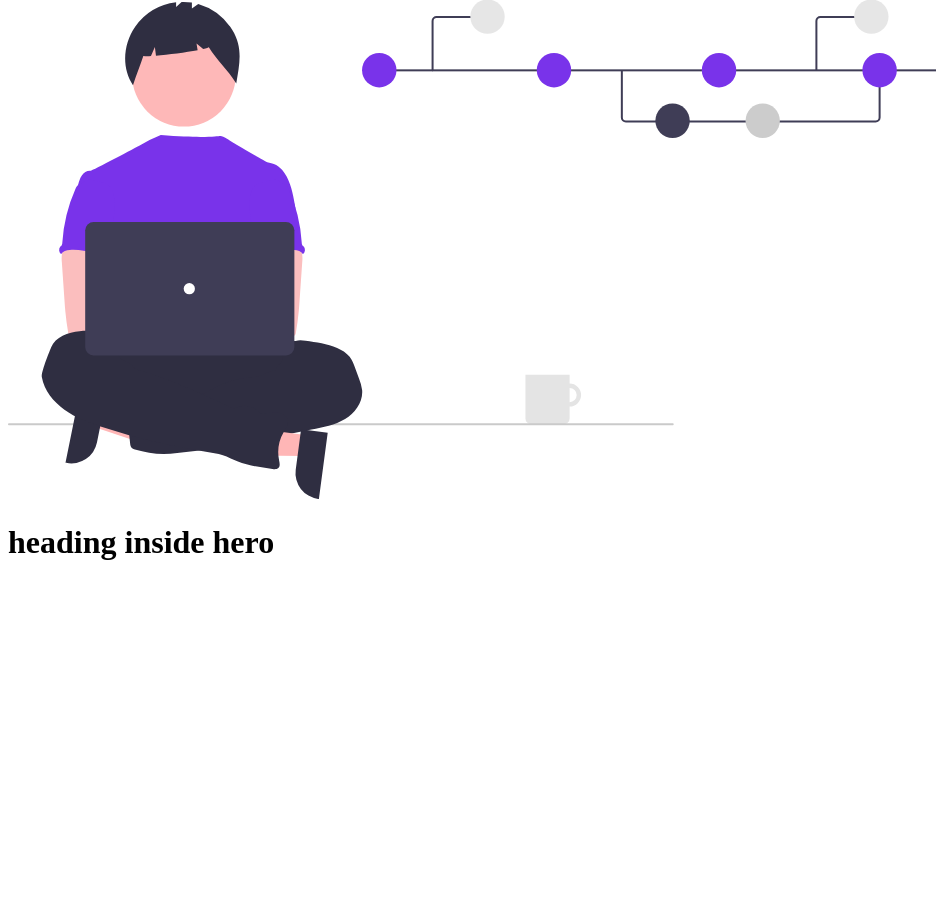
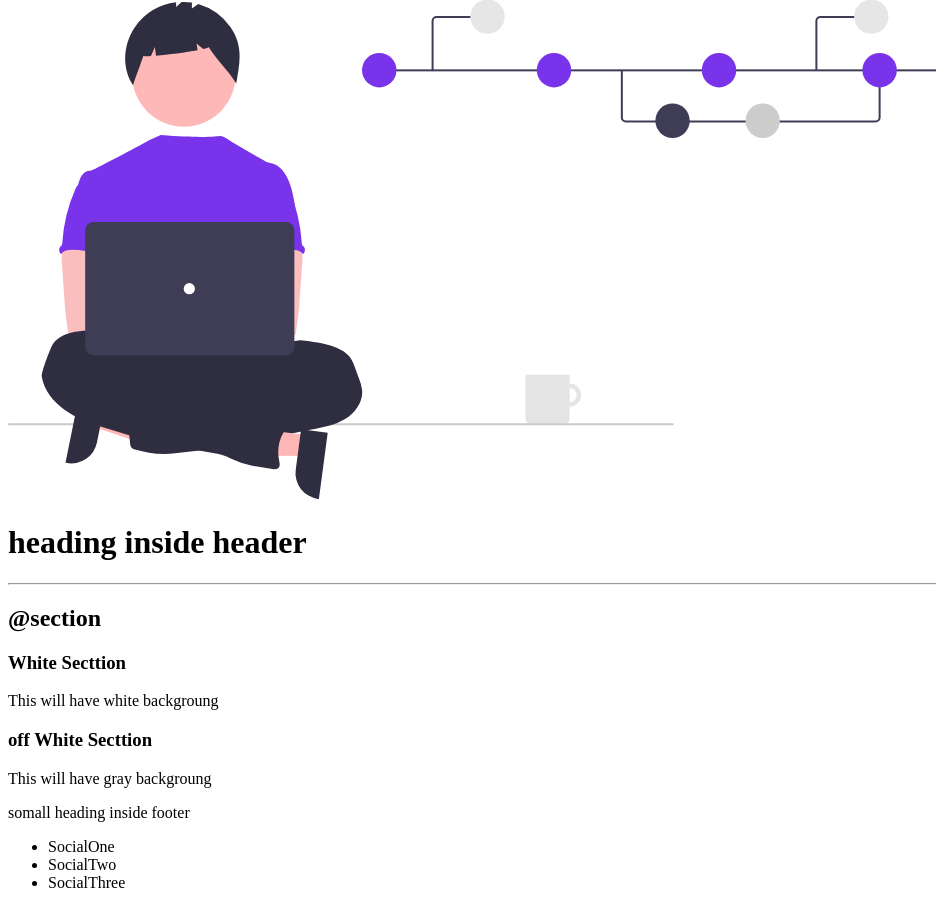
Before and after one commit to Tapishagrawal/my-portfolio, a plain HTML site: page index.html in a window 1280 px wide. Shown: the part 1499-2407 px from the top of the page, without its empty margins (0-936 px from the left). Before the commit the page ends 2082 px from the top, so only its background shows below. Drawn offline with Linux system fonts and the light colour scheme.

Commit message:
section and footer

```diff
--- a/index.html
+++ b/index.html
@@ -72,7 +72,28 @@
     <h2>@header</h2>
     <header>
         <img src="images/hero.svg" />
-        <h1>heading inside hero</h1>
+        <h1>heading inside header</h1>
     </header>
+
+    <hr>
+    <h2>@section</h2>
+    <section>
+        <h3>White Secttion</h3>
+        <p>This will have white backgroung</p>
+    </section>
+
+    <section>
+        <h3>off White Secttion</h3>
+        <p>This will have gray backgroung</p>
+    </section>
+
+    <footer>
+        <div>somall heading inside footer</div>
+        <ul>
+            <li>SocialOne</li>
+            <li>SocialTwo</li>
+            <li>SocialThree</li>
+        </ul>
+    </footer>
 </body>
 </html>
```
